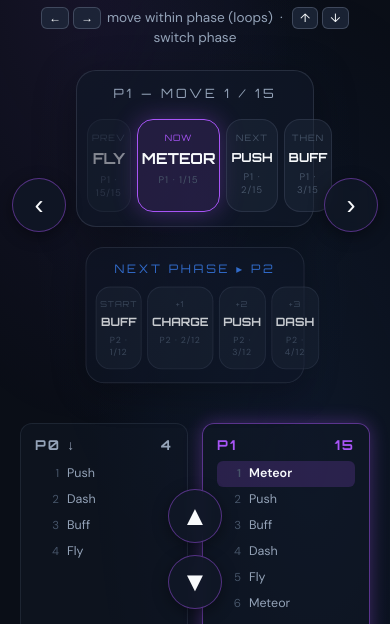
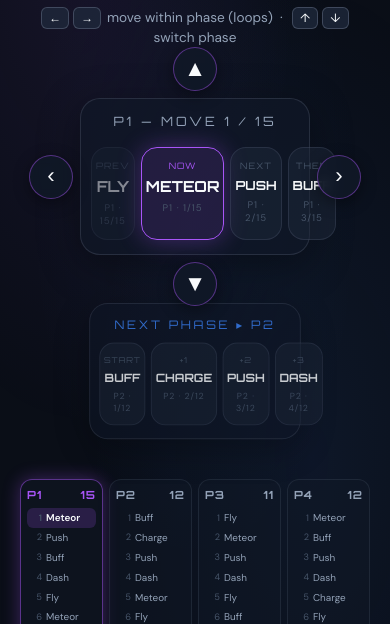
Before and after one commit to jamielee5277/maplestoryMHexaCalculator, a plain HTML site: page index.html in a window 390 px wide. Both pictures are taken after a click on the button "DARKNELL SKILL ROTATION". Shown: the part 217-841 px from the top of the page. Drawn offline with Linux system fonts and the light colour scheme.

Commit message:
Update index.html

```diff
--- a/index.html
+++ b/index.html
@@ -1234,15 +1234,16 @@
     /* ===== Mobile edge navigation buttons ===== */
     .mobile-nav { display: none; }
 
+    /* Buttons are positioned around the main moves window (set position:relative on mobile) */
     .mnav-btn {
-      position: fixed;
-      width: 54px;
-      height: 54px;
+      position: absolute;
+      width: 44px;
+      height: 44px;
       border-radius: 50%;
       border: 1px solid rgba(168, 85, 247, 0.45);
-      background: rgba(17, 24, 39, 0.82);
+      background: rgba(17, 24, 39, 0.88);
       color: var(--text-primary);
-      font-size: 1.7rem;
+      font-size: 1.4rem;
       line-height: 1;
       display: flex;
       align-items: center;
@@ -1257,27 +1258,16 @@
 
     .mnav-btn:active { background: rgba(168, 85, 247, 0.55); }
 
-    .mnav-left { left: 12px; top: 50%; transform: translateY(-50%); }
-    .mnav-right { right: 12px; top: 50%; transform: translateY(-50%); }
-
-    .mnav-vert {
-      position: fixed;
-      bottom: 18px;
-      left: 50%;
-      transform: translateX(-50%);
-      display: flex;
-      flex-direction: column;
-      gap: 12px;
-      z-index: 60;
-    }
-    .mnav-vert .mnav-btn { position: static; }
+    .mnav-left  { left: -52px;  top: 50%; transform: translateY(-50%); }
+    .mnav-right { right: -52px; top: 50%; transform: translateY(-50%); }
+    .mnav-up    { top: -52px;    left: 50%; transform: translateX(-50%); }
+    .mnav-down  { bottom: -52px; left: 50%; transform: translateX(-50%); }
 
     @media (max-width: 820px) {
-      body.rotation-active .mobile-nav { display: block; }
-      body.rotation-active .rotation-container { padding-bottom: 110px; }
-      /* keep side buttons clear of the cards */
-      body.rotation-active .next-moves-window { margin-left: 56px; margin-right: 56px; }
-      .upcoming-phase-window { margin-left: 56px; margin-right: 56px; }
+      .mobile-nav { display: block; }
+      /* room around the main window for the surrounding buttons */
+      #main-moves-window { position: relative; margin: 52px 60px 56px; }
+      .upcoming-phase-window { margin-left: 60px; margin-right: 60px; }
     }
 
     @media (max-width: 640px) {
@@ -1290,6 +1280,15 @@
       .move-card .move-sub { font-size: 0.6rem; margin-top: 5px; }
       .move-card.current .move-name { font-size: 0.95rem; }
       .upcoming-phase-window .move-card .move-name { font-size: 0.78rem; }
+
+      /* Hide P0 detail chart and squeeze P1–P4 into one row */
+      .phases-overview { grid-template-columns: repeat(4, 1fr); gap: 6px; }
+      .phases-overview .phase-block:first-child { display: none; }
+      .phase-block { padding: 8px 6px; }
+      .phase-block h3 { font-size: 0.7rem; letter-spacing: 1px; margin-bottom: 6px; }
+      .phase-block ol { font-size: 0.62rem; }
+      .phase-block li { gap: 4px; padding: 2px 3px; }
+      .phase-block li::before { min-width: 12px; font-size: 0.58rem; }
     }
   </style>
 </head>
@@ -1522,6 +1521,12 @@
         <div class="next-moves-window" id="main-moves-window">
           <div class="phase-tag" id="rotation-phase-tag">P0</div>
           <div class="next-moves-grid" id="next-moves-grid"></div>
+          <div class="mobile-nav" id="mobile-nav" aria-hidden="true">
+            <button class="mnav-btn mnav-left" aria-label="Previous move" onclick="shiftMove('left')">‹</button>
+            <button class="mnav-btn mnav-right" aria-label="Next move" onclick="shiftMove('right')">›</button>
+            <button class="mnav-btn mnav-up" aria-label="Previous phase" onclick="goToPrevPhase()">▲</button>
+            <button class="mnav-btn mnav-down" aria-label="Next phase" onclick="goToNextPhase()">▼</button>
+          </div>
         </div>
 
         <div class="next-moves-window upcoming-phase-window" id="upcoming-phase-window">
@@ -1533,15 +1538,6 @@
       <div class="phases-overview" id="phases-overview"></div>
     </div>
   </div><!-- /tab-rotation -->
-
-  <div class="mobile-nav" id="mobile-nav" aria-hidden="true">
-    <button class="mnav-btn mnav-left" aria-label="Previous move" onclick="shiftMove('left')">‹</button>
-    <button class="mnav-btn mnav-right" aria-label="Next move" onclick="shiftMove('right')">›</button>
-    <div class="mnav-vert">
-      <button class="mnav-btn mnav-up" aria-label="Previous phase" onclick="goToPrevPhase()">▲</button>
-      <button class="mnav-btn mnav-down" aria-label="Next phase" onclick="goToNextPhase()">▼</button>
-    </div>
-  </div>
 
   <script>
     // State
```
